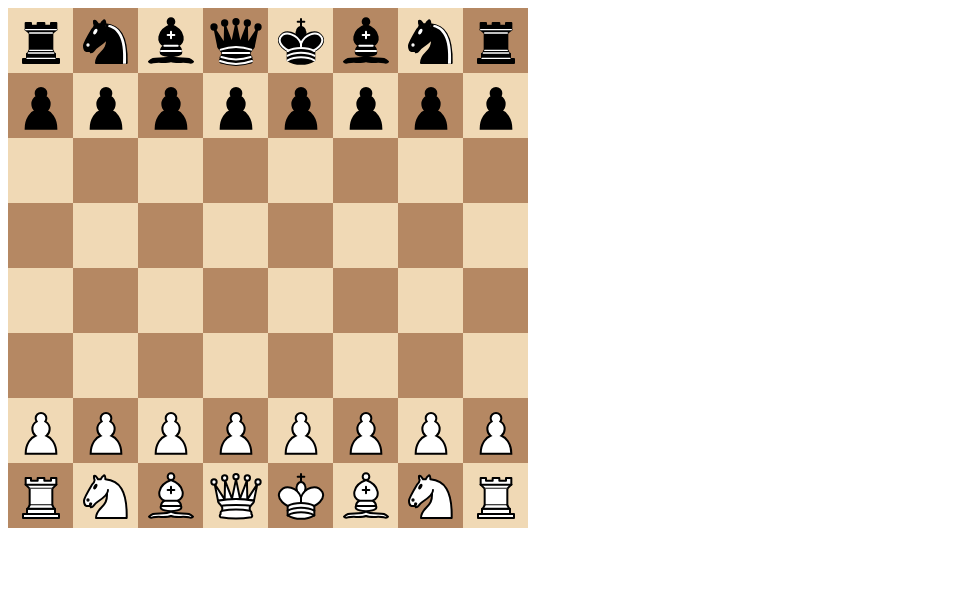
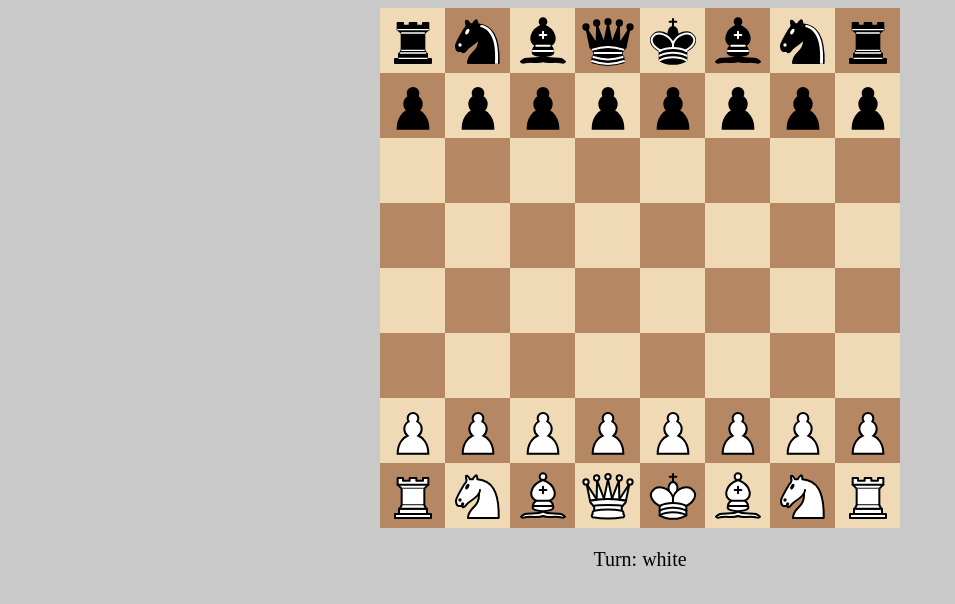
Before and after one commit to TreyVigus/ChessClient, a website with bundled scripts: page src/app/index.html in a window 1280 px wide. Shown: the whole page, without its empty margins (0-955 px from the left). Built offline with nearby package versions, Linux system fonts and the light colour scheme.

Commit message:
turn and winner display

```diff
--- a/src/app/game/main.ts
+++ b/src/app/game/main.ts
@@ -1,7 +1,8 @@
 import { getBotMove } from "../ai/bot.js";
 import { createEmitter } from "../utils/emitter.js";
 import { constructBoard, flat, itemAt, oppositeColor } from "../utils/helpers.js";
-import { BoardView, initView, MoveEvent } from "../view/boardView.js";
+import { BoardView, initBoardView, MoveEvent } from "../view/boardView.js";
+import { displayTurn, displayVictor } from "../view/infoView.js";
 import { ChessState, Color, Position, Square } from "./models.js";
 import { isLegal, makeMove } from "./movements.js";
 import { inCheckMate, inStaleMate } from "./stateQueries.js";
@@ -15,7 +16,7 @@ type Turn = {
     legalMove: MoveEvent | undefined
 }
 
-const view = initView();
+const view = initBoardView();
 let currentState = initialState();
 
 if(showSquarePositions) {
@@ -26,6 +27,7 @@ if(showSquarePositions) {
     const turns = createEmitter<Turn>();
     turns.subscribe(async (prevTurn: Turn) => {
         const colorToMove = oppositeColor(prevTurn.player);
+        displayTurn(colorToMove);
         const attemptedMove = colorToMove === 'white' ? await getPlayerMove() : await getBotMove(prevTurn.legalMove, currentState);
 
         if(correctColor(currentState, attemptedMove, colorToMove) && isLegal(prevTurn.legalMove, currentState, attemptedMove)) {
@@ -33,7 +35,7 @@ if(showSquarePositions) {
             drawState(currentState, view);
 
             if(gameOver(attemptedMove, currentState, oppositeColor(colorToMove))) {
-                console.log('GAME OVER');
+                displayVictor(colorToMove);
             } else {
                 turns.publish({
                     player: colorToMove,
--- a/src/app/index.html
+++ b/src/app/index.html
@@ -8,8 +8,9 @@
     <script type="module" src="game/main.js"></script>
   </head>
   <body>
-    <div class="board">
-
+    <div class="container">
+      <div class="board"></div>
+      <div class="info"></div>
     </div>
   </body>
 </html>
--- a/src/app/view/boardView.ts
+++ b/src/app/view/boardView.ts
@@ -22,7 +22,7 @@ export type BoardView = {
 	hideSquarePositions(): void
 }
 
-export function initView(): BoardView {
+export function initBoardView(): BoardView {
 	const board: HTMLDivElement[][] = getBoard();
 
 	const drawPiece = (piece: Piece, pos: Position): void => {
--- /dev/null
+++ b/src/app/view/infoView.ts
@@ -0,0 +1,31 @@
+import { Color } from "../game/models";
+
+export function displayTurn(color: Color) {
+    const p = getParagraph();
+    if(color === 'white') {
+        p.innerText = 'Turn: white';
+    } else {
+        p.innerText = 'Turn: black';
+    }
+}
+
+export function displayVictor(winner: Color) {
+    const p = getParagraph();
+    if(winner === 'white') {
+        p.innerText = 'You win!';
+    } else {
+        p.innerText = 'You lose!';
+    }
+}
+
+function getParagraph(): HTMLParagraphElement {
+    const infoContainer: HTMLDivElement = document.querySelector('.info')!;
+    const oldP = infoContainer.querySelector('p');
+    if(oldP) {
+        return oldP;
+    }
+
+    const newP = document.createElement('p');
+    infoContainer.appendChild(newP);
+    return newP;
+}
--- a/src/app/view/styles.css
+++ b/src/app/view/styles.css
@@ -1,5 +1,16 @@
 :root {
     --tileSize: 65px;
+}
+
+body {
+    background-color: #c9c9c9;
+}
+
+.container {
+    display: flex;
+    flex-direction: column;
+    justify-content: center;
+    align-items: center;
 }
 
 .tile {
@@ -24,3 +35,7 @@
     width: calc(var(--tileSize) * 8);
     width: 520px;
 }
+
+.info {
+    font-size: 20px;
+}
```
